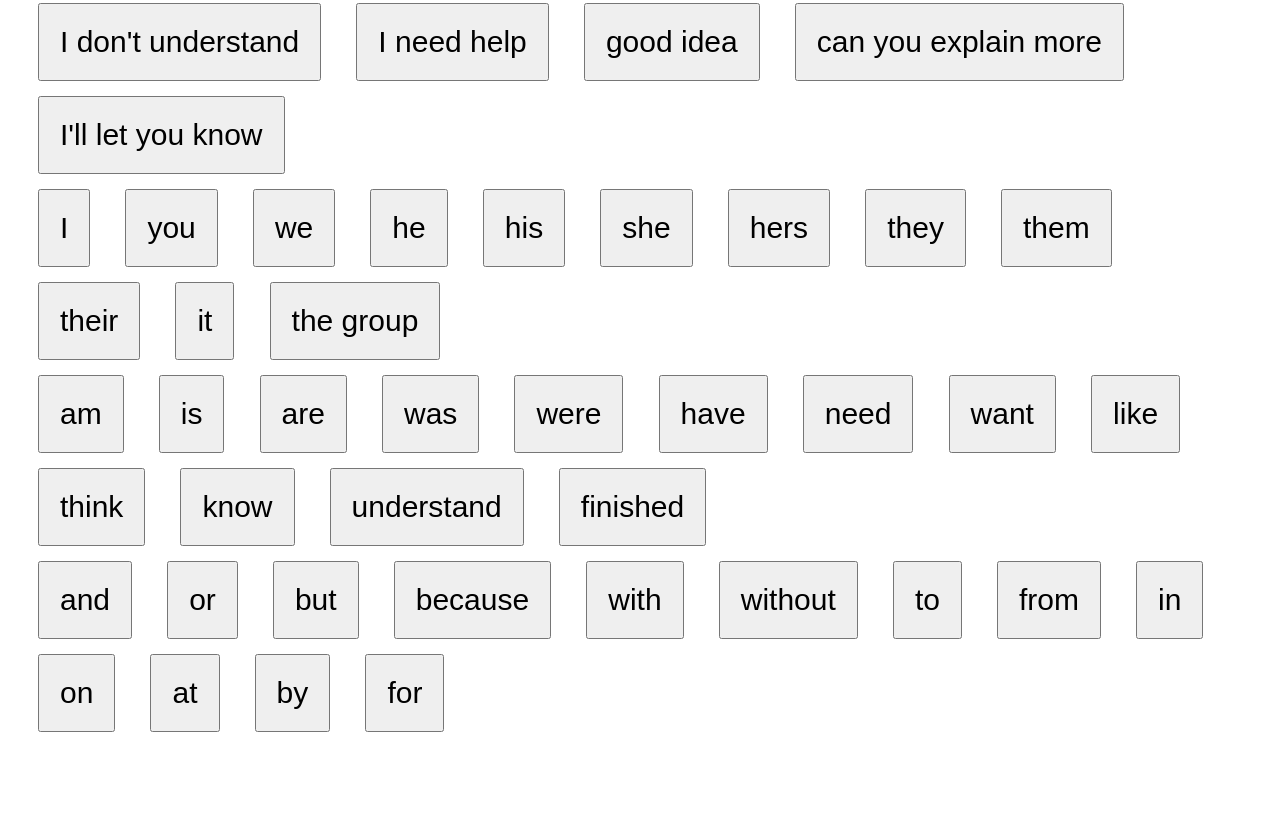
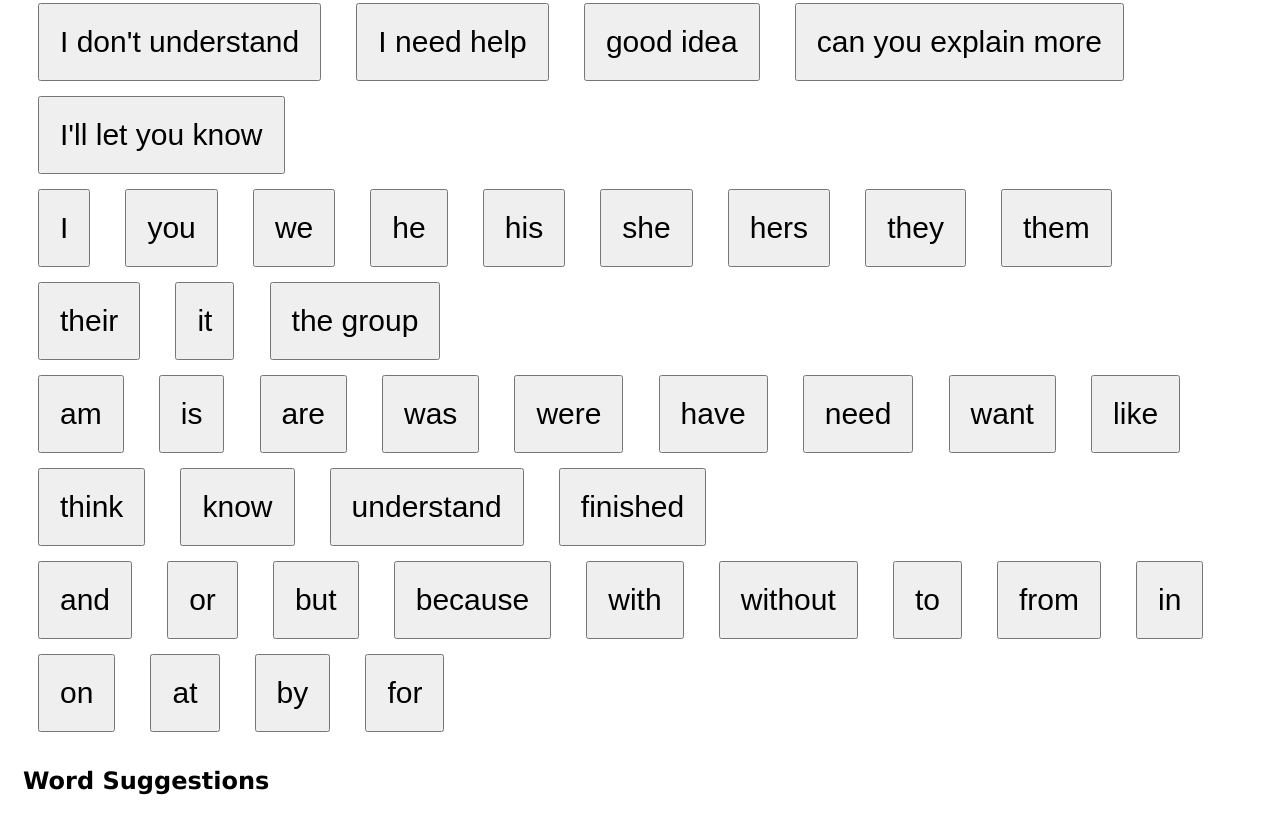
Before and after one commit to sarahcantrill/TTSSystem, a website: page prototype2/index.html in a window 1280 px wide. Shown: the part 1104-1937 px from the top of the page. Before the commit the page ends 1869 px from the top, so only its background shows below. Drawn offline with Linux system fonts and the light colour scheme; a script that the page names is missing.

Commit message:
adding suggestion section

```diff
--- a/prototype2/index.html
+++ b/prototype2/index.html
@@ -139,7 +139,12 @@
             <button class="word-box">for</button>
             </div>
 
+        </div>
 
+        <div class="suggestion-section">
+            <h2 class="suggestion-title">Word Suggestions</h2>
+            <div class="button-container" id="nextWordSuggestions"></div>
+        </div>
 
 
 
```
